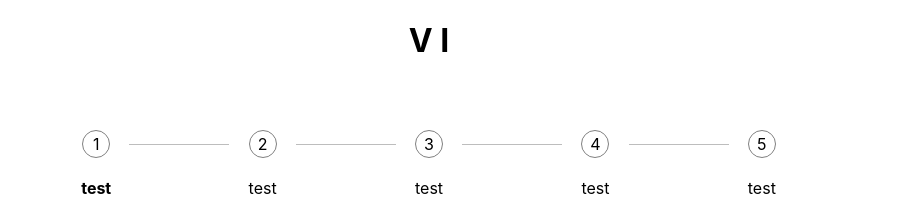
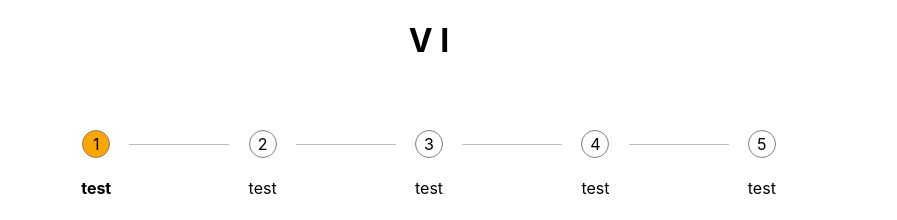
Before and after one commit to akshajmody/react-template, a React app: page / in a window 1280 px wide. Shown: the top 220 px of the page, without its empty margins (211-1108 px from the left). Built offline with nearby package versions, Linux system fonts and the light colour scheme.

Commit message:
pre styled branch push

```diff
--- a/src/components/Stepper.tsx
+++ b/src/components/Stepper.tsx
@@ -33,6 +33,7 @@ const Stepper: React.FC<Props> = ({ steps, currentStepNumber }) => {
                 styles['step-number'],
                 styles[`step-number-${selected ? 'active' : 'disabled'}`],
               ].join(' ')}
+              style={{ background: `${highlighted ? 'orange' : 'white'}` }}
             >
               {completed ? '✔' : idx + 1}
             </div>
```
